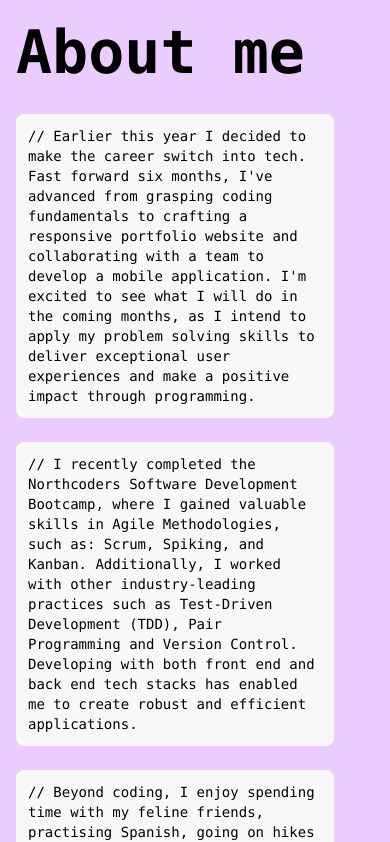
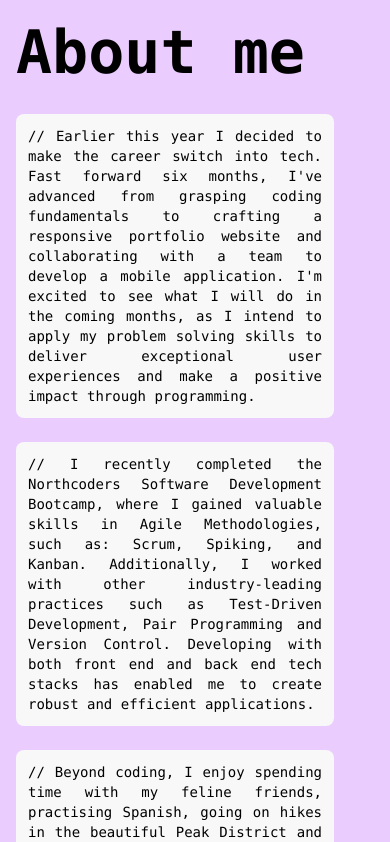
Before and after one commit to Tomoneill98/Portfolio-Website, a React (Vite) app: page / in a window 390 px wide. Shown: the part 846-1688 px from the top of the page. Built offline with nearby package versions, Linux system fonts and the light colour scheme.

Commit message:
fix typo

```diff
--- a/src/components/About.jsx
+++ b/src/components/About.jsx
@@ -8,9 +8,9 @@ export default function About () {
                 {/*container*/}
                 <div className=" py-6 md:py-0 max-w-[1240px] w-full px-4">
              <h1 className="font-bold text-6xl inline font-mono ">About me</h1>
-                <div className="text-sm md:text-lg sm:text-justify my-8 pr-10 " >
+                <div className="text-sm md:text-lg text-justify my-8 pr-10 " >
                     <p className="mb-6 bg-offWhite rounded-lg p-3 md:pr-10 dark:bg-teal-700 font-mono">// Earlier this year I decided to make the career switch into tech. Fast forward six months, I've advanced from grasping coding fundamentals to crafting a responsive portfolio website and collaborating with a team to develop a mobile application. I'm excited to see what I will do in the coming months, as I intend to apply my problem solving skills to deliver exceptional user experiences and make a positive impact through programming.</p>
-                    <p className="mb-6 bg-offWhite rounded-lg p-3 md:pr-10 dark:bg-teal-700 font-mono">// I recently completed the Northcoders Software Development Bootcamp, where I gained valuable skills in Agile Methodologies, such as: Scrum, Spiking, and Kanban. Additionally, I worked with other industry-leading practices such as Test-Driven Development (TDD), Pair Programming and Version Control. Developing with both front end and back end tech stacks has enabled me to create robust and efficient applications.</p>
+                    <p className="mb-6 bg-offWhite rounded-lg p-3 md:pr-10 dark:bg-teal-700 font-mono">// I recently completed the Northcoders Software Development Bootcamp, where I gained valuable skills in Agile Methodologies, such as: Scrum, Spiking, and Kanban. Additionally, I worked with other industry-leading practices such as Test-Driven Development, Pair Programming and Version Control. Developing with both front end and back end tech stacks has enabled me to create robust and efficient applications.</p>
                     <p className="mb-6  bg-offWhite rounded-lg p-3 md:pr-10 dark:bg-teal-700 font-mono">// Beyond coding, I enjoy spending time with my feline friends, practising Spanish, going on hikes in the beautiful Peak District and listening to Taylor Swift! </p>
                 </div>
                 </div>
```
